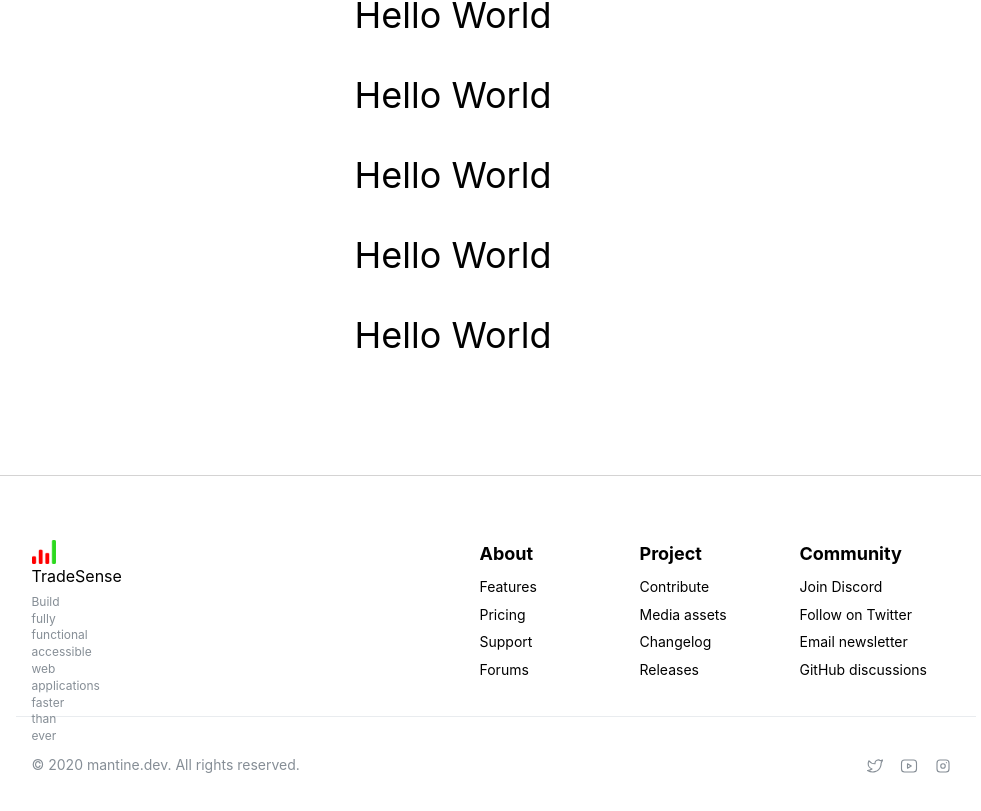
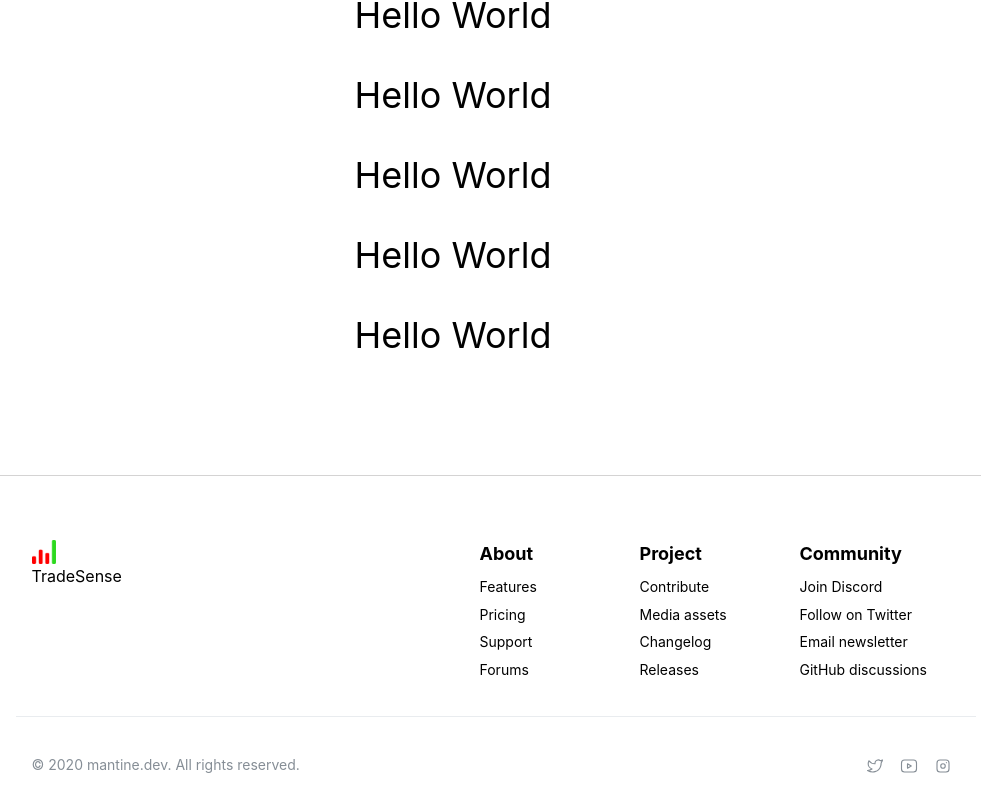
Before and after one commit to yogender1218/crypto-tracker, a React (Vite) app in the folder frontend/: page / in a window 1280 px wide. Shown: the part 2816-3627 px from the top of the page, without its empty margins (187-1168 px from the left). Built offline with nearby package versions, Linux system fonts and the light colour scheme.

Commit message:
nav and footer added

```diff
--- a/frontend/src/components/FooterLinks.jsx
+++ b/frontend/src/components/FooterLinks.jsx
@@ -61,7 +61,7 @@ export function FooterLinks() {
         <div className={classes.logo}>
          <img src="/TradeSense/omi.png" alt="Logo" className={classes.logo} />TradeSense
           <Text size="xs" c="dimmed" className={classes.description}>
-            Build fully functional accessible web applications faster than ever
+
           </Text>
         </div>
         <div className={classes.groups}>{groups}</div>
```
